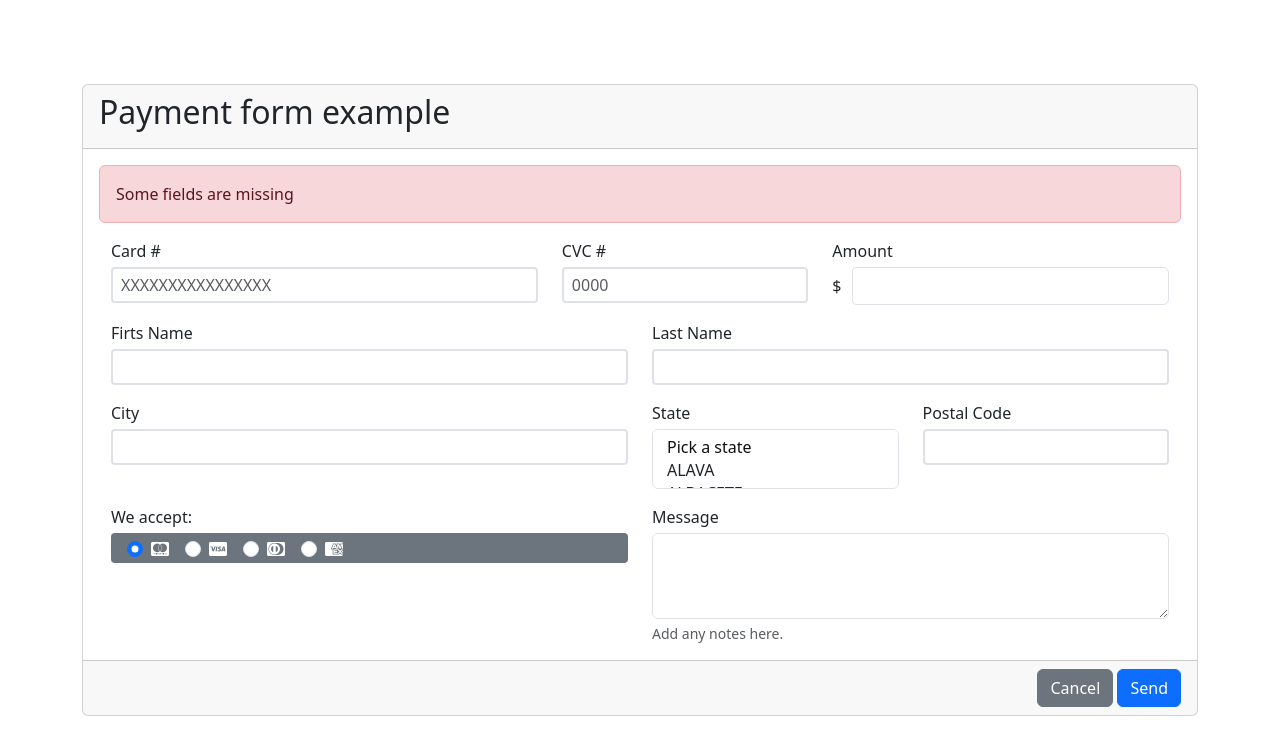
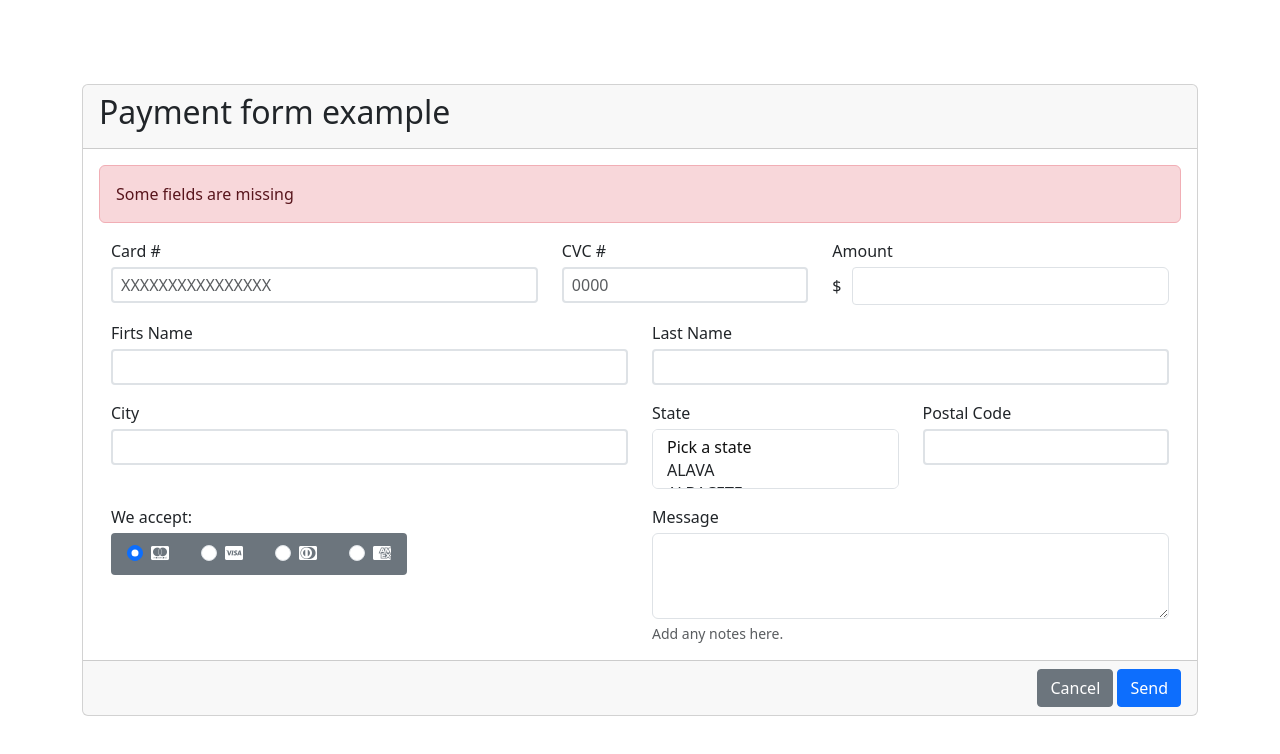
Before and after one commit to 4GeeksAcademy/fs-pt-118-omarpaez-formhtml, a plain HTML site: page index.html in a window 1280 px wide. Drawn offline with nearby package versions, Linux system fonts and the light colour scheme.

Commit message:
commit final

```diff
--- a/index.html
+++ b/index.html
@@ -13,8 +13,8 @@
 </head>
 
 <body class="d-flex justify-content-center align-items-center vh-100">
+    <div class="container">
             <form>
-        <div class="container">
             <div class="card">
                 <div class="card-header">
                     <h2>Payment form example</h2>
@@ -33,14 +33,14 @@
                             </div>
                             <div class="col-sm-12 col-md-3 col-lg-3 d-flex flex-column">
                                 <label class="fw-normal fs-6 pb-1" for="cvc">CVC #</label>
-                                <input class="form-control border border-2 rounded-1 px-2 py-1" type="text" name="cvc"
+                                <input class="form-control border border-2 rounded-1 px-2 py-1" minlength="4" maxlength="4" type="text" name="cvc"
                                     id="cvc" placeholder="0000" />
                             </div>
                             <div class="col-sm-12 col-md-4 col-lg-4 ">
                                 <label class="fw-normal fs-6 pb-1 " for="amount">Amount</label>
                                 <div class="input-group mb-3">
                                     <span class="input-group-text border border-0 bg-white ps-0">$</span>
-                                    <input type="text" class="form-control rounded-start-1"
+                                    <input type="number" pattern="[0-9]" class="form-control rounded-start-1"
                                         aria-label="Amount (to the nearest dollar)">
                                 </div>
                             </div>
@@ -81,9 +81,10 @@
                                 <input class="form-control border border-2 rounded-1 px-2 py-1" type="text" name="code"
                                     id="code" />
                             </div>
-                            <div class="col-sm-12 col-md-6 col-lg-6 d-flex flex-column mt-3">
+                            <div class="col-sm-12 col-md-6 col-lg-6 mt-3 ">
+                                <div class="d-flex flex-column align-items-start">
                                     <label class="fw-normal fs-6 pb-1" for="code">We accept:</label>
-                                <div class="d-flex bg-secondary rounded-1 ps-3 pt-1">
+                                    <div class=" bg-secondary rounded-1 ps-3 pt-2 pb-2 d-inline-flex gap-3">
                                         <div class="form-check form-check-inline  ">
                                             <input class="form-check-input" type="radio" name="inlineRadioOptions"
                                                 id="inlineRadio1" value="option1" checked>
@@ -114,6 +115,7 @@
                                         </div>
                                     </div>
                                 </div>
+                               </div>
                             <div class="col-sm-12 col-md-6 col-lg-6 d-flex flex-column mt-3">
                                 <label class="fw-normal fs-6 pb-1" for="code">Message</label>
                                 <textarea class="form-control" id="exampleFormControlTextarea1" rows="3"></textarea>
@@ -128,14 +130,14 @@
                     </div>
                 </div>
                 <div class="card-footer text-body-secondary text-end">
-                    <input type="reset" class="btn btn-secondary" value="Cancel">
-                    <input type="submit" class="btn btn-primary" value="Send">
+                    <input type="reset" class="btn btn-secondary rounded-1" value="Cancel">
+                    <input type="submit" class="btn btn-primary rounded-1" value="Send">
                 </div>
             </div>
+        </form>
     </div>
 
 
-    </form>
     <script src="https://cdn.jsdelivr.net/npm/bootstrap@5.3.7/dist/js/bootstrap.bundle.min.js"
         integrity="sha384-ndDqU0Gzau9qJ1lfW4pNLlhNTkCfHzAVBReH9diLvGRem5+R9g2FzA8ZGN954O5Q"
         crossorigin="anonymous"></script>
```
Lines whose indentation alone changed are shown as unchanged.
